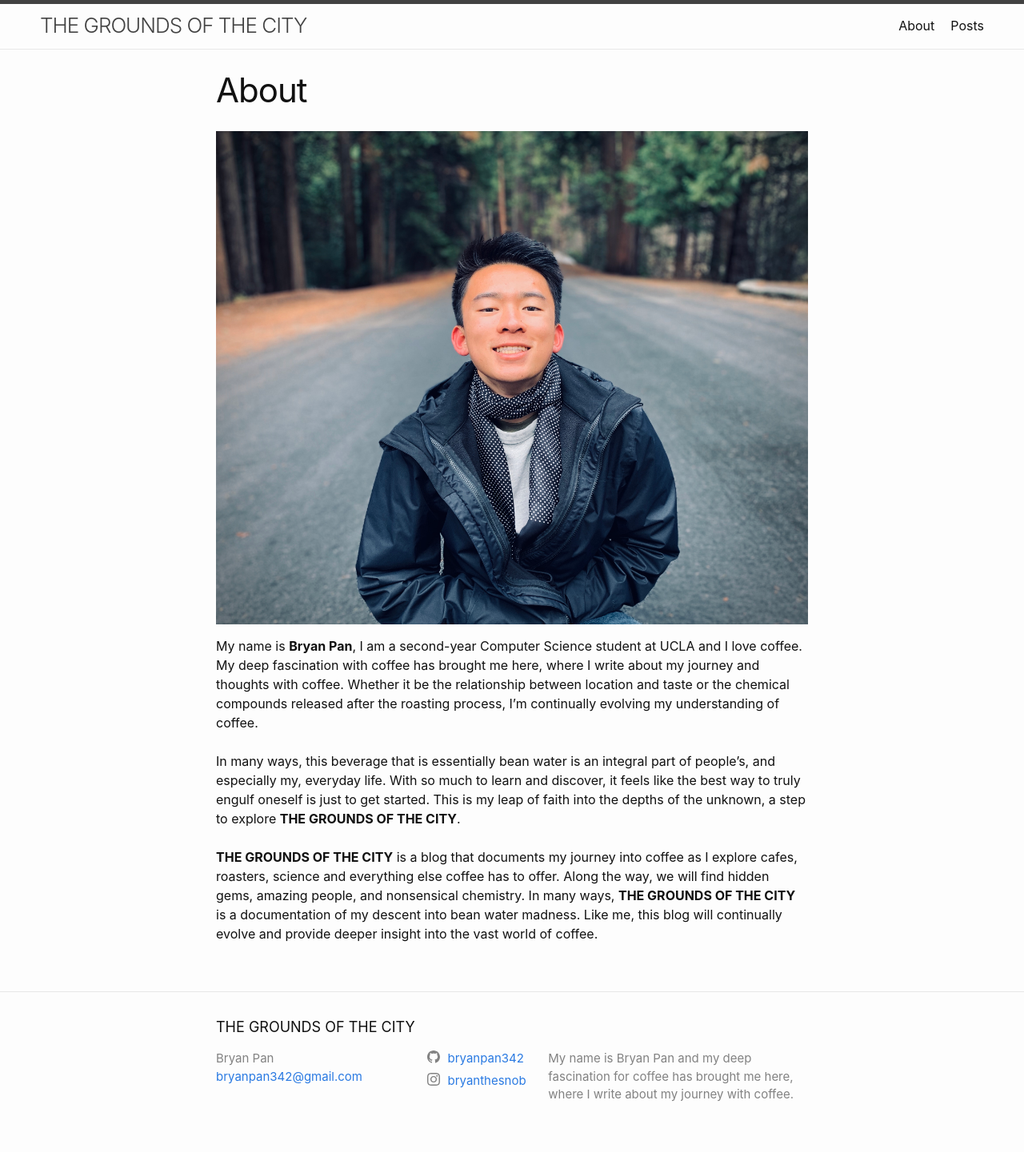
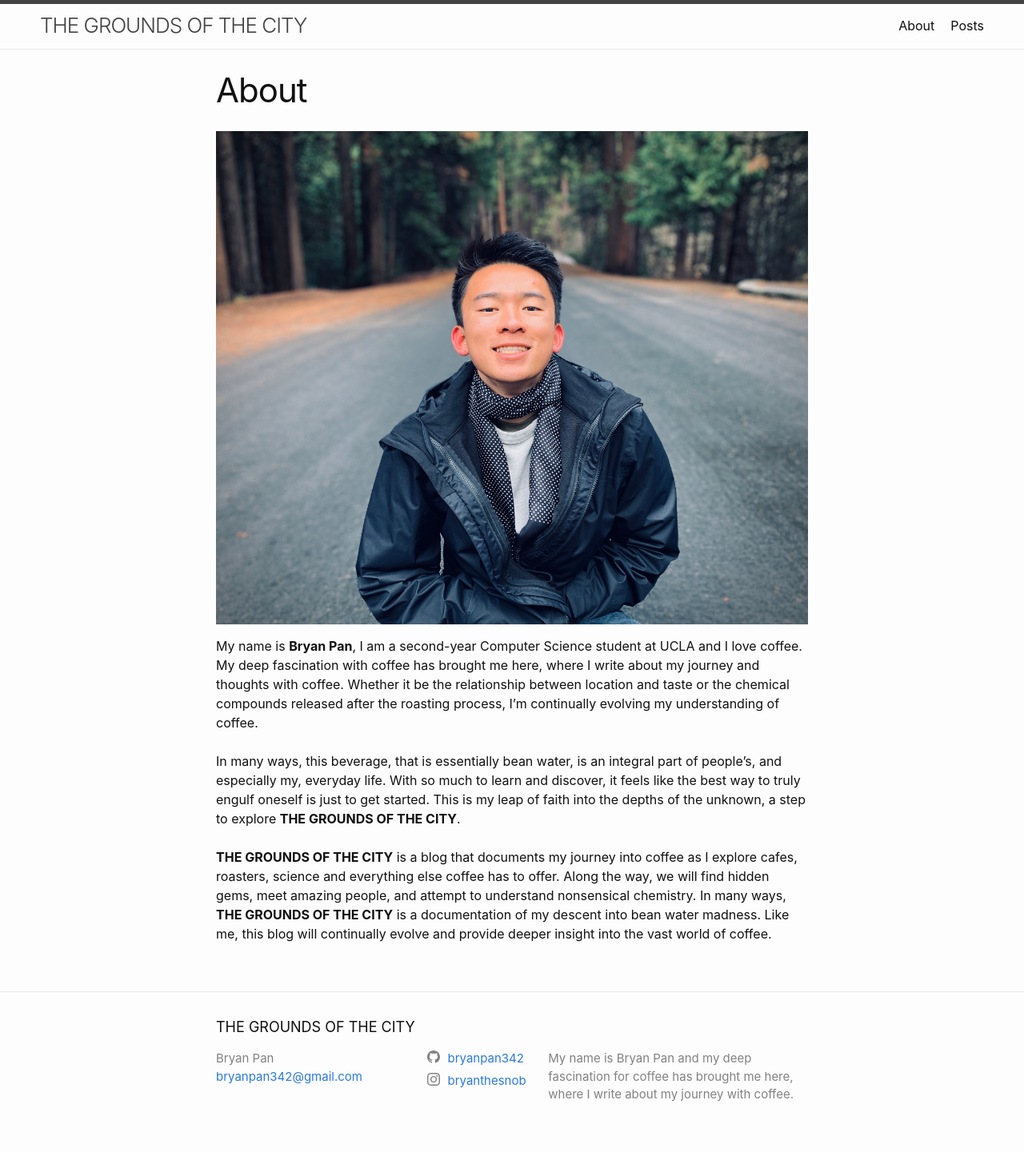
Before and after one commit to BryanPan342/blog, a Jekyll site: the page built from about.markdown, in a window 1280 px wide. Shown: the whole page at 80% size. Built offline with Jekyll 4.4.1, drawn with Linux system fonts in a browser that asks for light colours.

Commit message:
grammar fix in about

```diff
--- a/about.markdown
+++ b/about.markdown
@@ -9,7 +9,7 @@ permalink: /about/
 My name is **Bryan Pan**, I am a second-year Computer Science student at UCLA and I love coffee. My deep fascination with coffee has brought me here, where I write about my journey and thoughts with coffee. Whether it be the relationship between location and taste or the chemical compounds released after the roasting process, I'm continually evolving my understanding of coffee.
 <br/>
 <br/>
-In many ways, this beverage that is essentially bean water is an integral part of people's, and especially my, everyday life. With so much to learn and discover, it feels like the best way to truly engulf oneself is just to get started. This is my leap of faith into the depths of the unknown, a step to explore **THE GROUNDS OF THE CITY**.
+In many ways, this beverage, that is essentially bean water, is an integral part of people's, and especially my, everyday life. With so much to learn and discover, it feels like the best way to truly engulf oneself is just to get started. This is my leap of faith into the depths of the unknown, a step to explore **THE GROUNDS OF THE CITY**.
 <br/>
 <br/>
-**THE GROUNDS OF THE CITY** is a blog that documents my journey into coffee as I explore cafes, roasters, science and everything else coffee has to offer. Along the way, we will find hidden gems, amazing people, and nonsensical chemistry. In many ways, **THE GROUNDS OF THE CITY** is a documentation of my descent into bean water madness. Like me, this blog will continually evolve and provide deeper insight into the vast world of coffee.
+**THE GROUNDS OF THE CITY** is a blog that documents my journey into coffee as I explore cafes, roasters, science and everything else coffee has to offer. Along the way, we will find hidden gems, meet amazing people, and attempt to understand nonsensical chemistry. In many ways, **THE GROUNDS OF THE CITY** is a documentation of my descent into bean water madness. Like me, this blog will continually evolve and provide deeper insight into the vast world of coffee.
```
